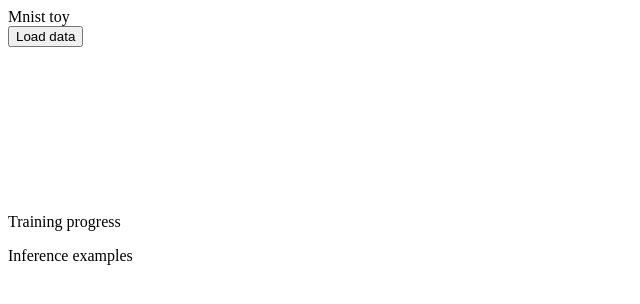
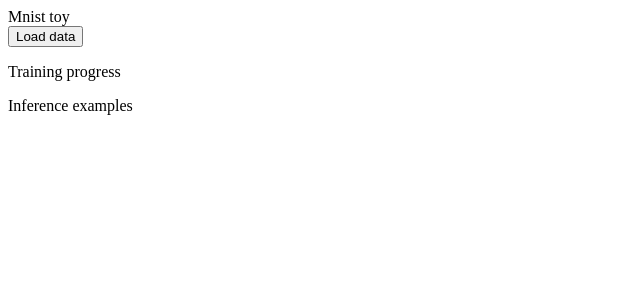
Before and after one commit to SimonCao1207/MNIST-js, a website built with Parcel: page index.html in a window 1280 px wide. Shown: the whole page, without its empty margins (0-640 px from the left). Built offline with nearby package versions, Linux system fonts and the light colour scheme.

Commit message:
delete canvas

```diff
--- a/index.html
+++ b/index.html
@@ -14,10 +14,6 @@
       <div id="images"></div>
     </section>
 
-    <!-- remove this, just for testing -->
-    <canvas id="canvas"></canvas>
-    <!--  -->
-
     <section>
       <p class="section-head">Training progress</p>
       <p id="status"></p>
```
